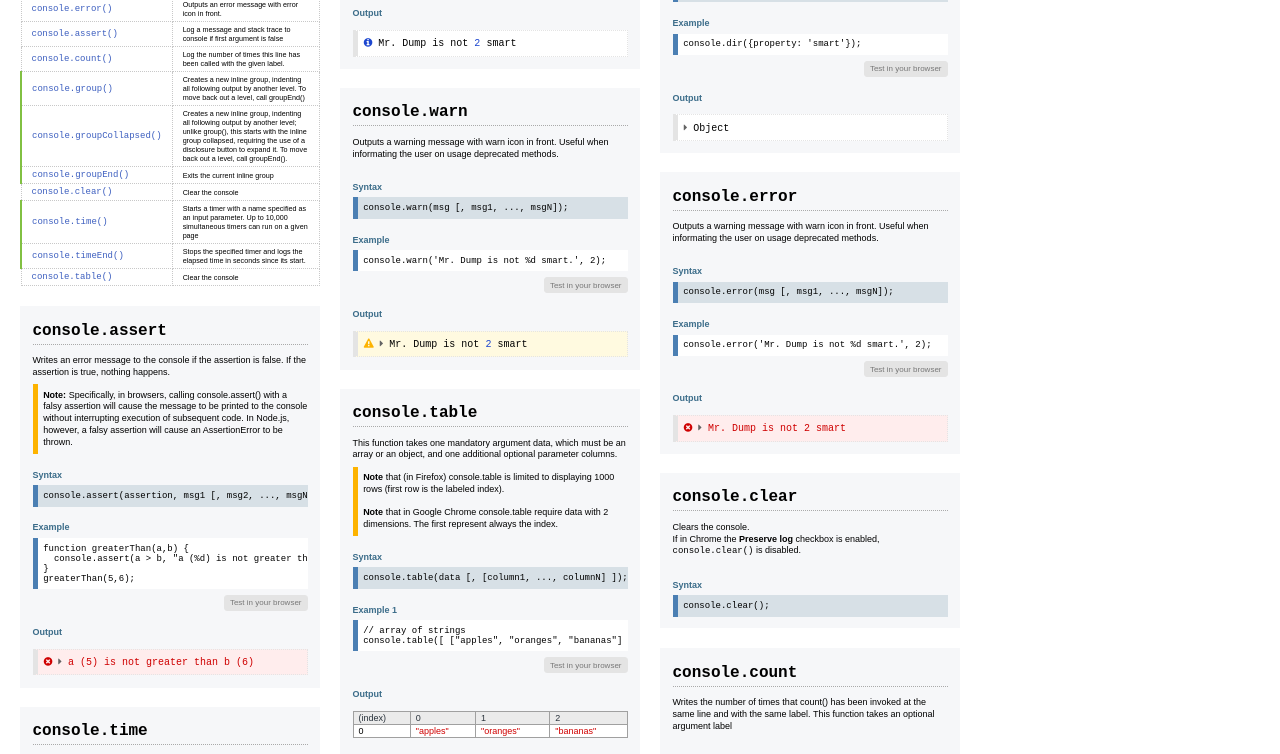
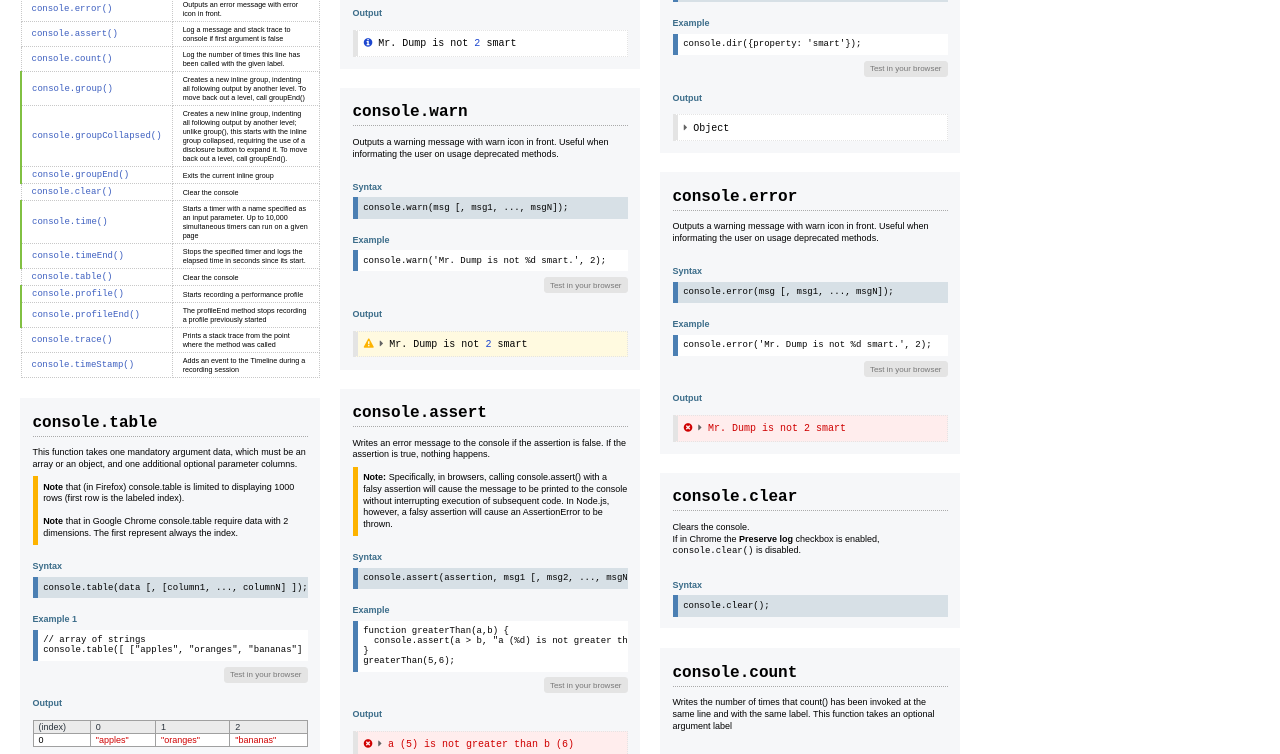
Before and after one commit to webia1/consoleCheatSheet, a website: page index.htm in a window 1280 px wide. Shown: the part 346-1100 px from the top of the page. Drawn offline with nearby package versions, Linux system fonts and the light colour scheme.

Commit message:
Add new console methods to overview

```diff
--- a/index.htm
+++ b/index.htm
@@ -117,6 +117,22 @@
                        <tr>
                            <td>console.table()</td>
                            <td>Clear the console</td>
+                       </tr>
+                       <tr>
+                           <td class="group">console.profile()</td>
+                           <td>Starts recording a performance profile</td>
+                       </tr>
+                       <tr>
+                           <td class="group">console.profileEnd()</td>
+                           <td>The profileEnd method stops recording a profile previously started</td>
+                       </tr>
+                       <tr>
+                           <td>console.trace()</td>
+                           <td>Prints a stack trace from the point where the method was called</td>
+                       </tr>
+                       <tr>
+                           <td>console.timeStamp()</td>
+                           <td>Adds an event to the Timeline during a recording session</td>
                        </tr>
                    </tbody>
                </table>
```
